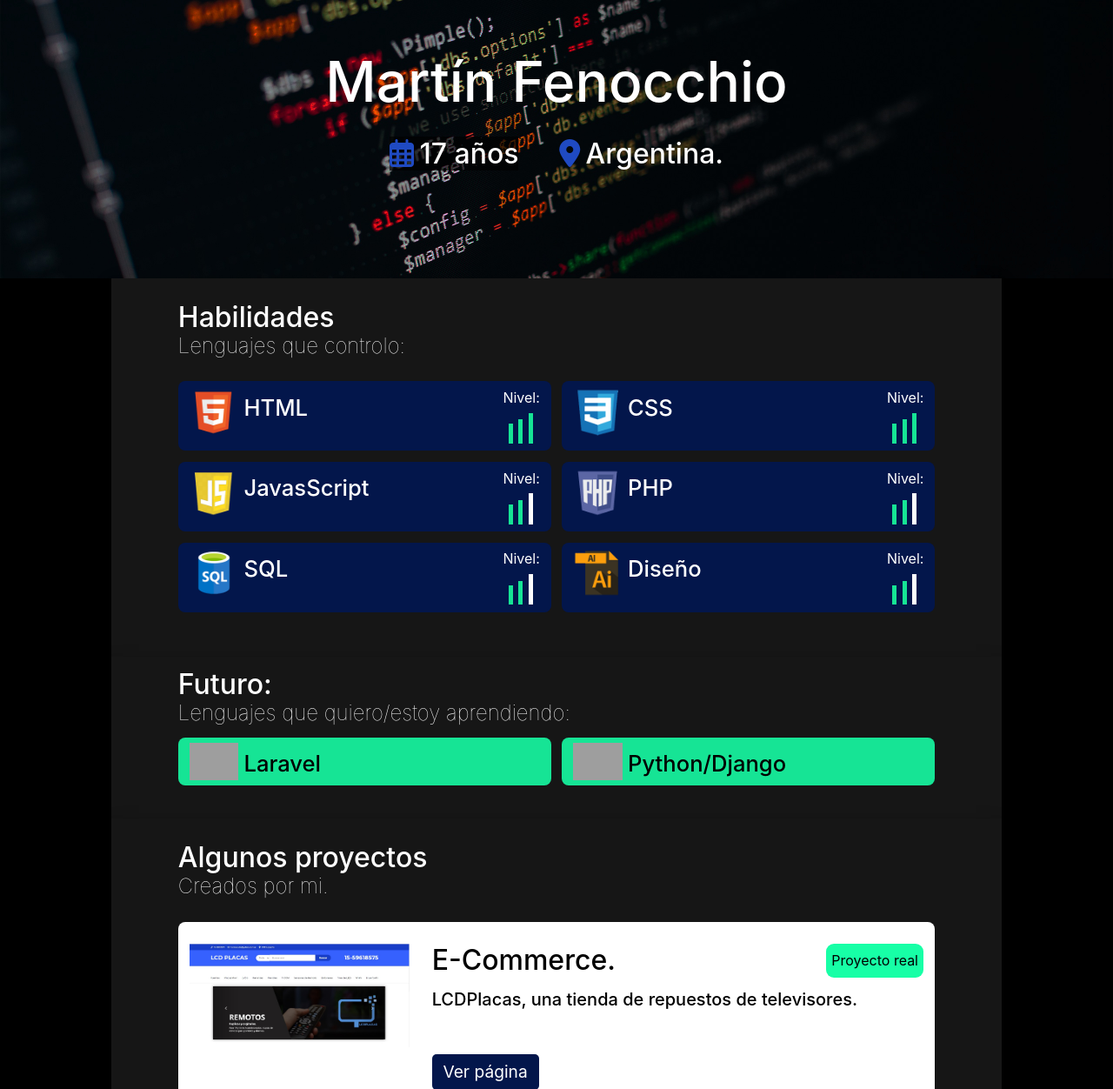
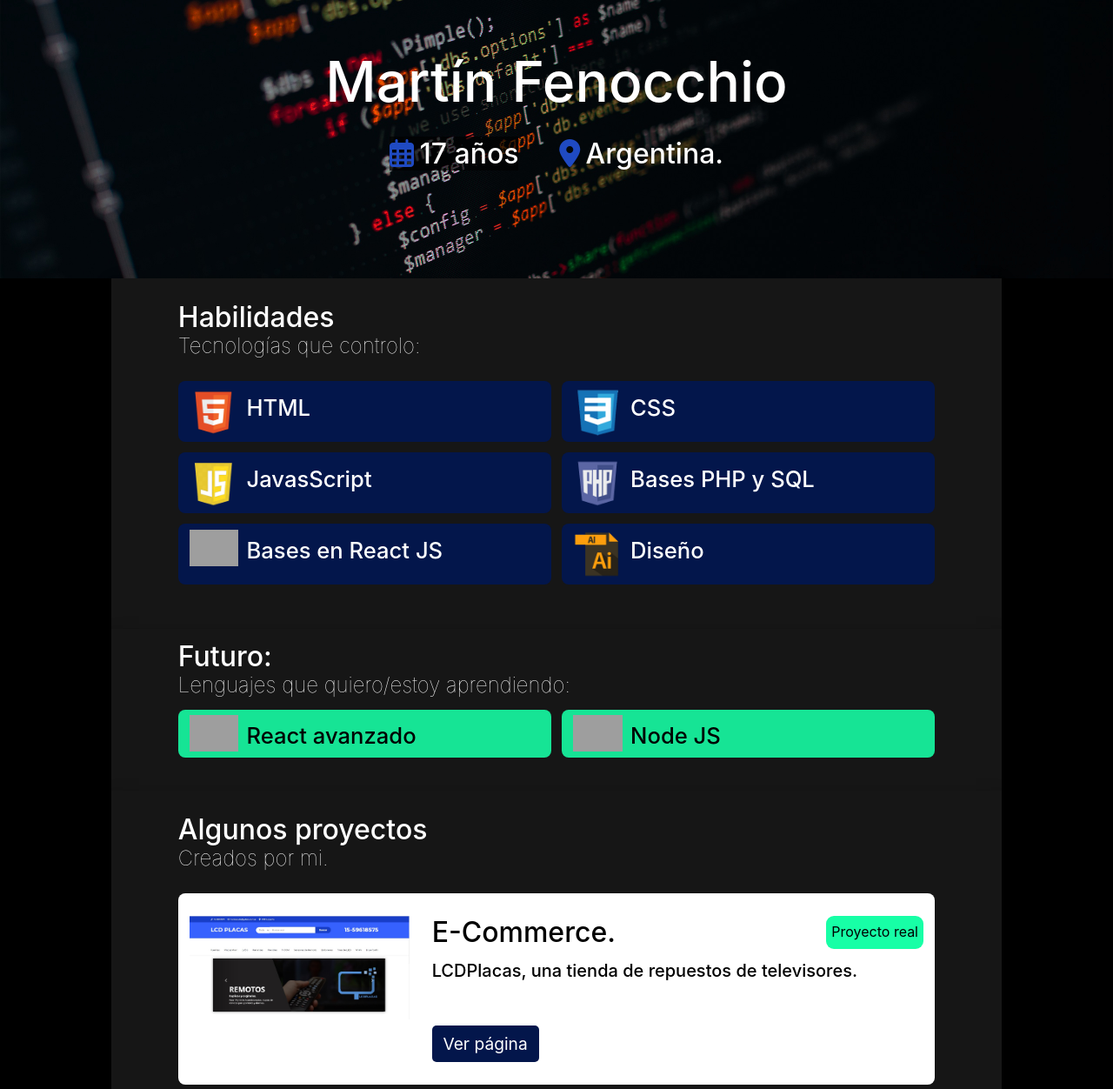
Before and after one commit to Novak-Fenocchio/Portafolio, a PHP site: page / in a window 1280 px wide. Shown: the top 1252 px of the page at 87% size. Run offline with PHP 8.4, Linux system fonts and the light colour scheme; some libraries are stand-ins or nearby versions; grey boxes are pictures that could not be loaded.

Commit message:
Nuevos lenguajes

```diff
--- a/css/index.css
+++ b/css/index.css
@@ -103,22 +103,22 @@ section h4 {
 
 .grid {
   display: grid;
-  grid-template-columns: 20% 70%;
+  grid-template-columns: 10% 70%;
 }
 
 .grid {
-  width: 70%;
+  width: 100%;
 }
 
 .grid h3 {
   font-size: 2vw;
   padding-top: 0.7vw;
-  padding-left: 0.5vw;
+  padding-left: 2vw;
   float: left;
 }
 
 article .grid img {
-  width: 100%;
+  width: 140%;
 }
 
 .level {
--- a/index.html
+++ b/index.html
@@ -29,7 +29,7 @@
     <main>
         <section class='section_skills'>
             <h2>Habilidades</h2>
-            <h4>Lenguajes que controlo:</h4>
+            <h4>Tecnologías que controlo:</h4>
             <div class="languages">
 
                 <article class='language'>
@@ -37,14 +37,7 @@
                         <img src="images/html.png" alt="">
                         <h3 class="languageh3"> <span>HTML</span></h3>
                     </div>
-                    <div class="barras_container">
-                        <span>Nivel:</span>
-                        <div class="barras">
-                            <span class="barra1 yes animate__animated animate__backInUp"></span>
-                            <span class="barra2 yes animate__animated animate__backInUp"></span>
-                            <span class="barra3 yes animate__animated animate__backInUp"></span>
-                        </div>
-                    </div>
+
                 </article>
 
                 <article class='language'>
@@ -52,14 +45,7 @@
                         <img src="images/css.png" alt="">
                         <h3 class="languageh3"> <span>CSS</span></h3>
                     </div>
-                    <div class="barras_container">
-                        <span>Nivel:</span>
-                        <div class="barras">
-                            <span class="barra1 yes animate__animated animate__backInUp"></span>
-                            <span class="barra2 yes animate__animated animate__backInUp"></span>
-                            <span class="barra3 yes animate__animated animate__backInUp"></span>
-                        </div>
-                    </div>
+
                 </article>
 
                 <article class='language'>
@@ -67,57 +53,29 @@
                         <img src="images/javascript.png" alt="">
                         <h3 class="languageh3"><span>JavasScript</span></h3>
                     </div>
-                    <div class="barras_container">
-                        <span>Nivel:</span>
-                        <div class="barras">
-                            <span class="barra1 yes animate__animated animate__backInUp"></span>
-                            <span class="barra2 yes animate__animated animate__backInUp"></span>
-                            <span class="barra3 no animate__animated animate__backInUp"></span>
-                        </div>
-                    </div>
+
                 </article>
                 <article class='language'>
                     <div class="grid">
                         <img src="images/php.png" alt="">
-                        <h3 class="languageh3"> <span>PHP</span></h3>
+                        <h3 class="languageh3">Bases <span>PHP y SQL</span></h3>
                     </div>
-                    <div class="barras_container">
-                        <span>Nivel:</span>
-                        <div class="barras">
-                            <span class="barra1 yes"></span>
-                            <span class="barra2 yes"></span>
-                            <span class="barra3 no"></span>
-                        </div>
-                    </div>
+
                 </article>
 
                 <article class='language'>
                     <div class="grid">
-                        <img src="images/sql.png" alt="">
-                        <h3 class="languageh3"> <span>SQL</span></h3>
+                        <img src="images/react.png" alt="">
+                        <h3 class="languageh3"> <span>Bases en React JS</span></h3>
                     </div>
-                    <div class="barras_container">
-                        <span>Nivel:</span>
-                        <div class="barras">
-                            <span class="barra1 yes"></span>
-                            <span class="barra2 yes"></span>
-                            <span class="barra3 no"></span>
-                        </div>
-                    </div>
+
                 </article>
                 <article class='language'>
                     <div class="grid">
                         <img src="images/illustrator.png" alt="">
                         <h3 class="languageh3"> <span>Diseño</span></h3>
                     </div>
-                    <div class="barras_container">
-                        <span>Nivel:</span>
-                        <div class="barras">
-                            <span class="barra1 yes"></span>
-                            <span class="barra2 yes"></span>
-                            <span class="barra3 no"></span>
-                        </div>
-                    </div>
+
                 </article>
             </div>
         </section>
@@ -129,15 +87,15 @@
 
                 <article class='language language_future'>
                     <div class="grid">
-                        <img src="https://upload.wikimedia.org/wikipedia/commons/thumb/9/9a/Laravel.svg/1200px-Laravel.svg.png" alt="">
-                        <h3 class='padding'> <span >Laravel</span></h3>
+                        <img src="images/react.png" alt="">
+                        <h3 class='padding'> <span >React avanzado</span></h3>
                     </div>
                 </article>
 
                 <article class='language language_future'>
                     <div class="grid">
-                        <img  src="http://assets.stickpng.com/images/5848152fcef1014c0b5e4967.png" alt="">
-                        <h3 class='padding'> <spa >Python/Django</spa></h3>
+                        <img  src="images/node.png" alt="">
+                        <h3 class='padding'> <spa >Node JS</spa></h3>
                     </div>
                 </article>
 
```
